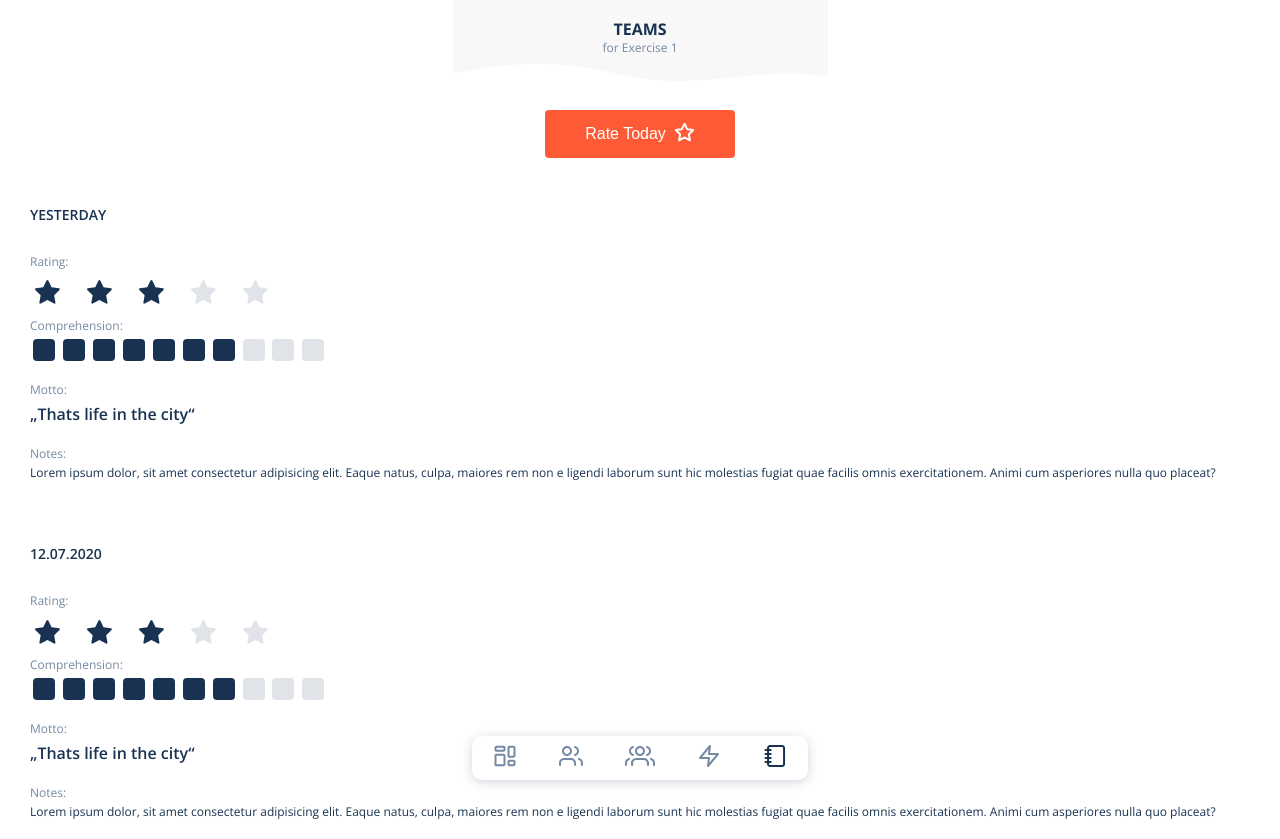
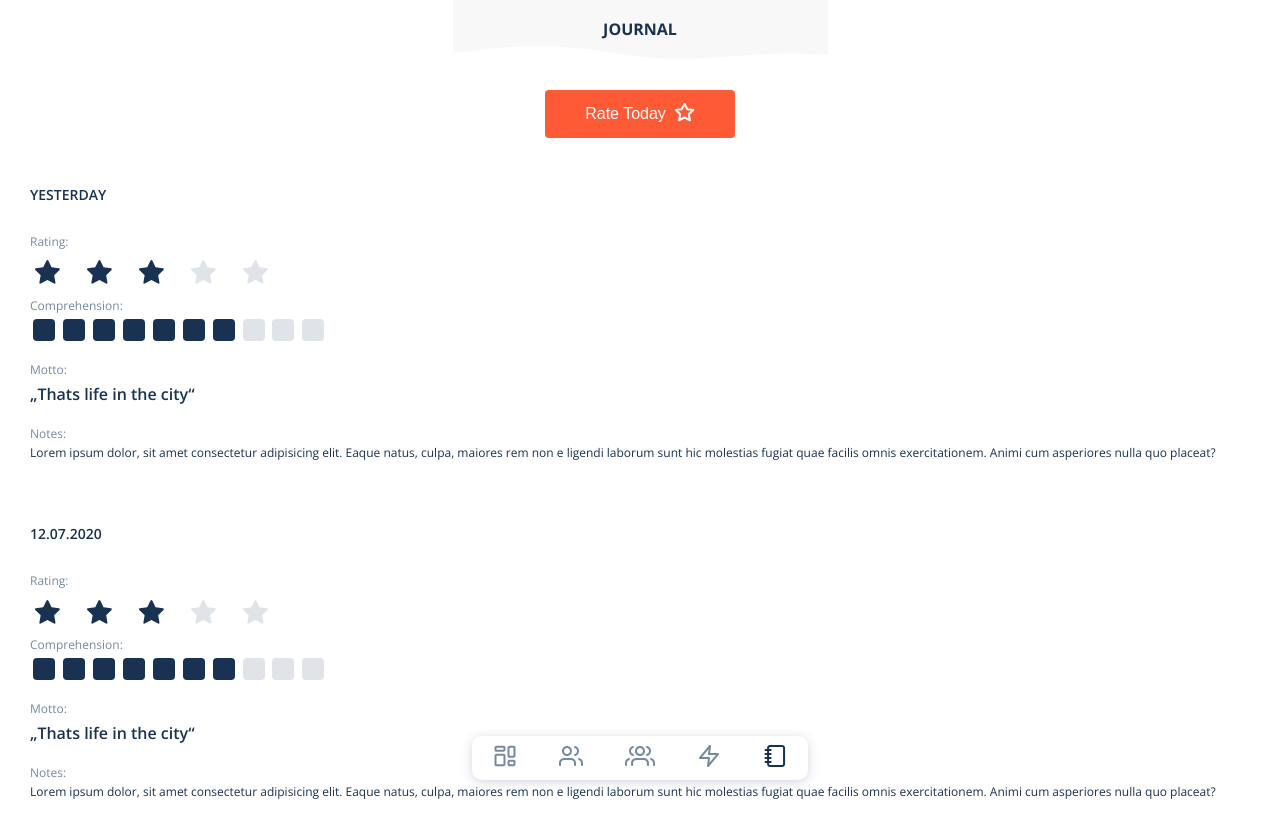
Before and after one commit to Joeynow1101/StudentsApp, a plain HTML site: page src/journal.html in a window 1280 px wide. Shown: the top 839 px of the page. Drawn offline with nearby package versions, Linux system fonts and the light colour scheme.

Commit message:
final homework

```diff
--- a/src/css/base.css
+++ b/src/css/base.css
@@ -22,7 +22,7 @@ body {
 }
 
 main {
-  margin-top: 110px;
+  margin-top: 90px;
   margin-bottom: 70px;
 }
 
--- a/src/css/components/header.css
+++ b/src/css/components/header.css
@@ -5,9 +5,10 @@ header {
   justify-content: center;
   position: fixed;
   top: 0%;
+  z-index: 5;
 }
 .header__svg {
-  z-index: -10;
+  z-index: 10;
 }
 header .title {
   color: var(--primary-one);
@@ -16,7 +17,8 @@ header .title {
   right: 0;
   top: 1.25rem;
   margin: 0;
-}
+  z-index: 15;
+  }
 
 header .label {
   color: var(--primary-two);
@@ -26,4 +28,5 @@ header .label {
   text-align: center;
   margin: 0;
   top: 2.5rem;
+  z-index: 15;
 }
--- a/src/css/components/level.css
+++ b/src/css/components/level.css
@@ -20,7 +20,6 @@
 
 .current_level{
     color: var(--primary-one);
-    margin-bottom: -10px;
     margin-left: 5px;
 }
 
@@ -34,8 +33,6 @@ color: white;
 display: flex;
 justify-content: center;
 align-items: center;
-
-
 }
 
 .element--75{
@@ -58,7 +55,6 @@ border-radius: 4px 4px 4px 4px;
 color: var(--secondary-one);
 justify-content: center;
 align-items: center;
-
 }
 
 .element--25{
--- a/src/journal.html
+++ b/src/journal.html
@@ -9,13 +9,24 @@
   </head>
   <body>
     <header>
-      <h1 class="title">Teams</h1>
-      <p class="label">for Exercise 1</p>
+      <h1 class="title">Journal</h1>
 
       <div class="header__svg">
-        <svg width="375" height="81" viewBox="0 0 375 81" fill="none" xmlns="http://www.w3.org/2000/svg">
-            <path id="background_shape_1" fill-rule="evenodd" clip-rule="evenodd" d="M0 73.2798C17.3794 72.4277 76 52.9201 161.151 73.2798C246.303 93.6395 293.036 66.1313 375 76.1506C375 37.492 375 0 375 0L0 0C0 0 0 32.1512 0 73.2798Z" fill="#F8F8F8"/>
-            </svg>
+        <svg
+          width="375"
+          height="59"
+          viewBox="0 0 375 59"
+          fill="none"
+          xmlns="http://www.w3.org/2000/svg"
+        >
+          <path
+            id="background_shape_1"
+            fill-rule="evenodd"
+            clip-rule="evenodd"
+            d="M0 52.9587C17.3794 52.3381 76 38.1304 161.151 52.9587C246.303 67.787 293.036 47.7524 375 55.0496C375 26.8939 375 -0.412083 375 -0.412083L0 -0.412083C0 -0.412083 0 23.0041 0 52.9587Z"
+            fill="#F8F8F8"
+          />
+        </svg>
       </div>
     </header>
 
```
Also changed, not shown: src/energy.html (+3 -4 lines), src/index.html (indentation only).
